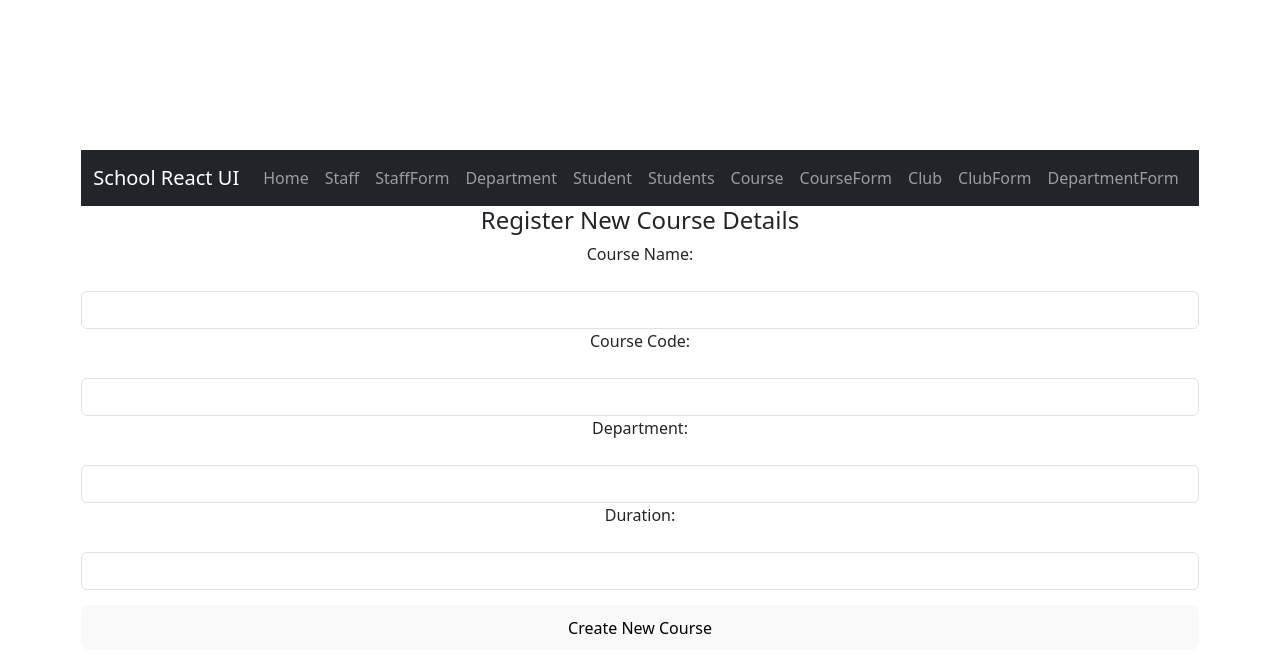
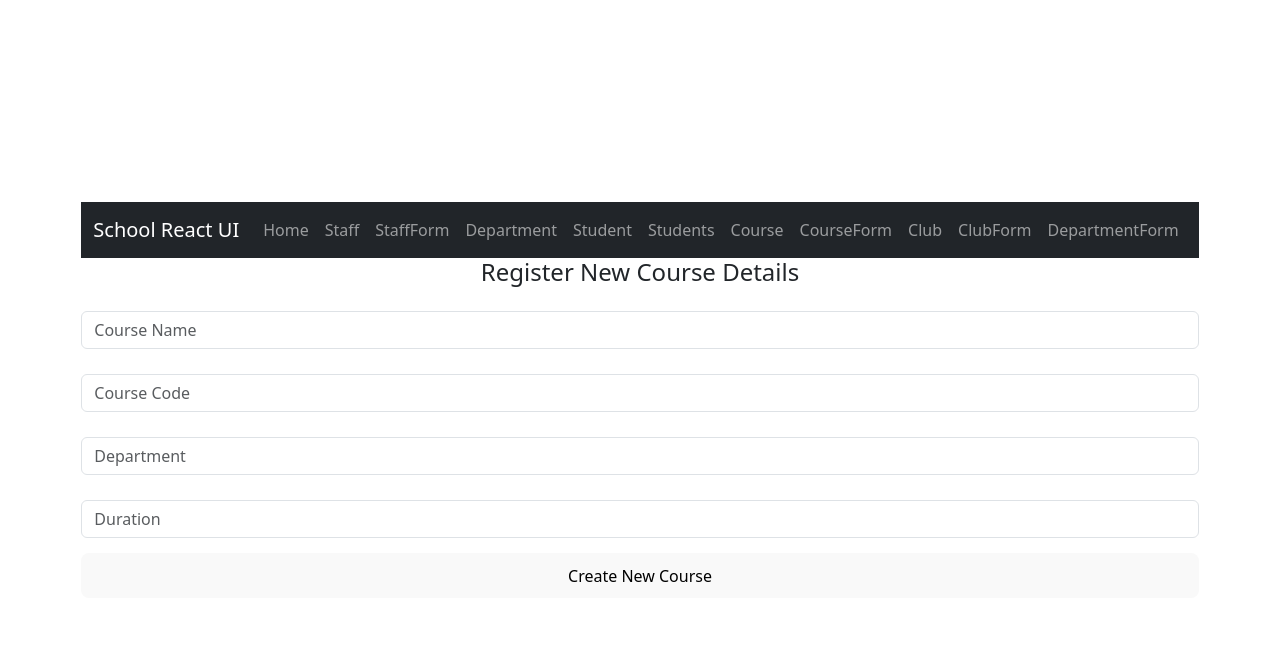
Before and after one commit to pktpaulie/SchoolSystem, a React (Vite) app: page /courseform in a window 1280 px wide. Shown: the top 672 px of the page. Built offline with nearby package versions, Linux system fonts and the light colour scheme.

Commit message:
Updated Course Form

```diff
--- a/src/components/CourseForm.jsx
+++ b/src/components/CourseForm.jsx
@@ -45,30 +45,19 @@ const CourseForm = () => {
     <form onSubmit={handleSubmit}>
               <h4>Register New Course Details</h4>
 
-      <div>
-      <label>Course Name:</label>
       <Form.Group style={{marginTop:'25px'}}>
-        <Form.Control type="text"    value={courseName} onChange={(e) => setCourseName(e.target.value)} required />
+        <Form.Control type="text" placeholder="Course Name"   value={courseName} onChange={(e) => setCourseName(e.target.value)} required />
       </Form.Group>
-       </div>
-      <div>
-        <label>Course Code:</label>
         <Form.Group style={{marginTop:'25px'}}>
-        <Form.Control type="text"    value={courseCode} onChange={(e) => setCourseCode(e.target.value)} required />
+        <Form.Control type="text" placeholder="Course Code"   value={courseCode} onChange={(e) => setCourseCode(e.target.value)} required />
       </Form.Group>
-       </div>
-      <div>
-        <label>Department:</label>
         <Form.Group style={{marginTop:'25px'}}>
-        <Form.Control type="text"    value={department} onChange={(e) => setDepartment(e.target.value)} required />
+        <Form.Control type="text" placeholder="Department"   value={department} onChange={(e) => setDepartment(e.target.value)} required />
       </Form.Group>
-       </div>
-      <div>
-        <label>Duration:</label>
         <Form.Group style={{marginTop:'25px'}}>
-        <Form.Control type="text"    value={duration} onChange={(e) => setDuration(e.target.value)} required />
+        <Form.Control type="text" placeholder="Duration"   value={duration} onChange={(e) => setDuration(e.target.value)} required />
       </Form.Group>
-       </div>
+
       <button  type="submit" variant="outline-primary" style={{marginTop:'15px', width: '100%' }}>Create New Course</button>
     </form>
   );
```
